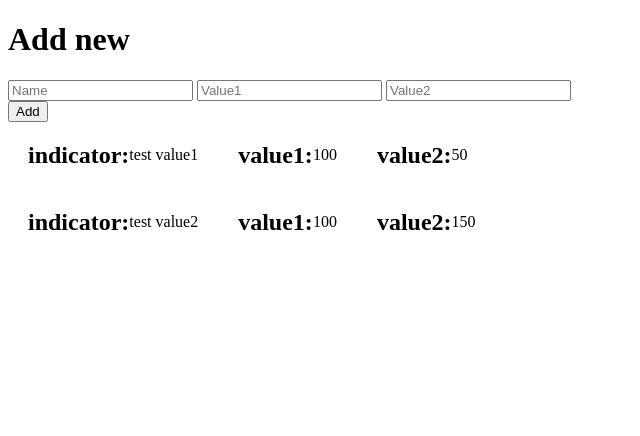
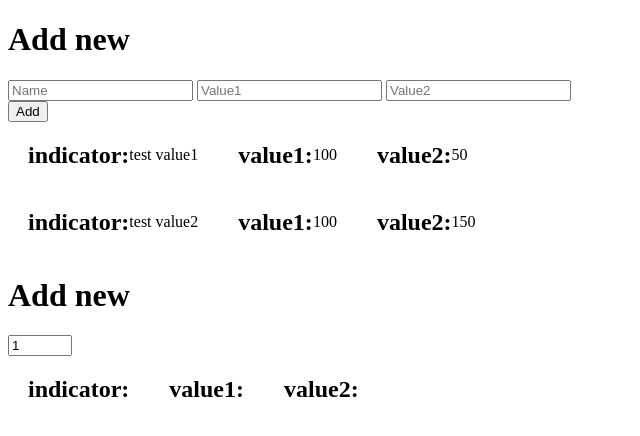
Before and after one commit to Dulme8556/digipalvelut-projekti, a SvelteKit app in the folder digipalvelut-projekti/: page / in a window 1280 px wide. Shown: the top 436 px of the page, without its empty margins (0-640 px from the left). Built offline with nearby package versions, Linux system fonts and the light colour scheme.

Commit message:
added another way to add indicators

```diff
--- /dev/null
+++ b/digipalvelut-projekti/src/components/add-new-spin_box.svelte
@@ -0,0 +1,22 @@
+<script>
+    import Line from "./line.svelte";
+
+    let value = $state(1);
+
+    function changeValue() {
+        console.log({value})
+    }
+</script>
+
+<style>
+
+</style>
+
+<div>
+    <h1>Add new</h1>
+    <input type="number" min="1" max="100" bind:value={value} onchange="{changeValue}">
+
+    {#each {length: value}}
+        <Line />
+    {/each}
+</div>
--- a/digipalvelut-projekti/src/components/app.svelte
+++ b/digipalvelut-projekti/src/components/app.svelte
@@ -4,6 +4,7 @@
     import AddNew from "./add-new.svelte";
     import Lines from "./lines.svelte";
     import Charts from "./charts.svelte";
+    import AddNewSpinBox from "./add-new-spin_box.svelte";
 
     let lists = $state({
         list: [],
@@ -17,3 +18,5 @@
     <Lines />
     <Charts />
 </div>
+
+<AddNewSpinBox />
```
